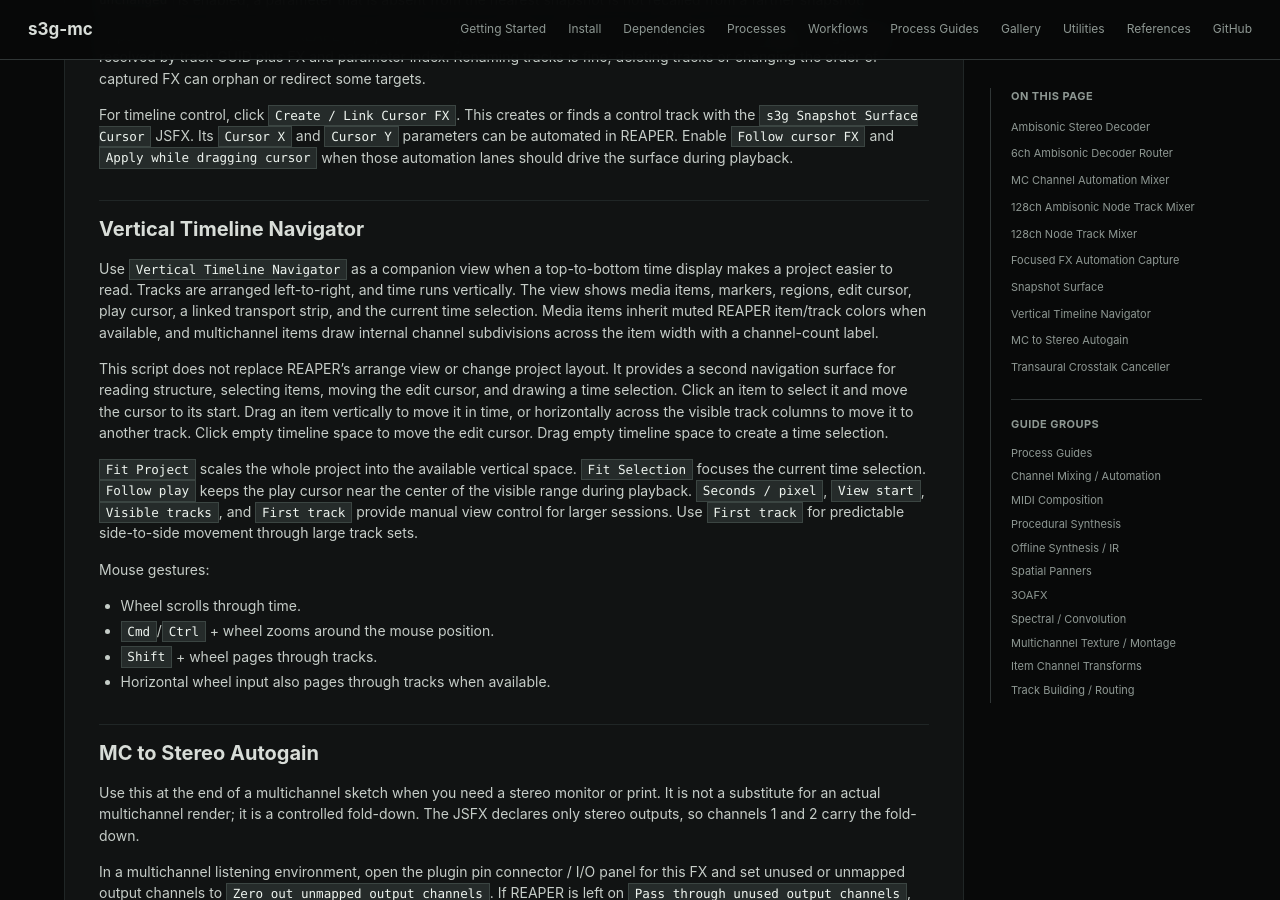
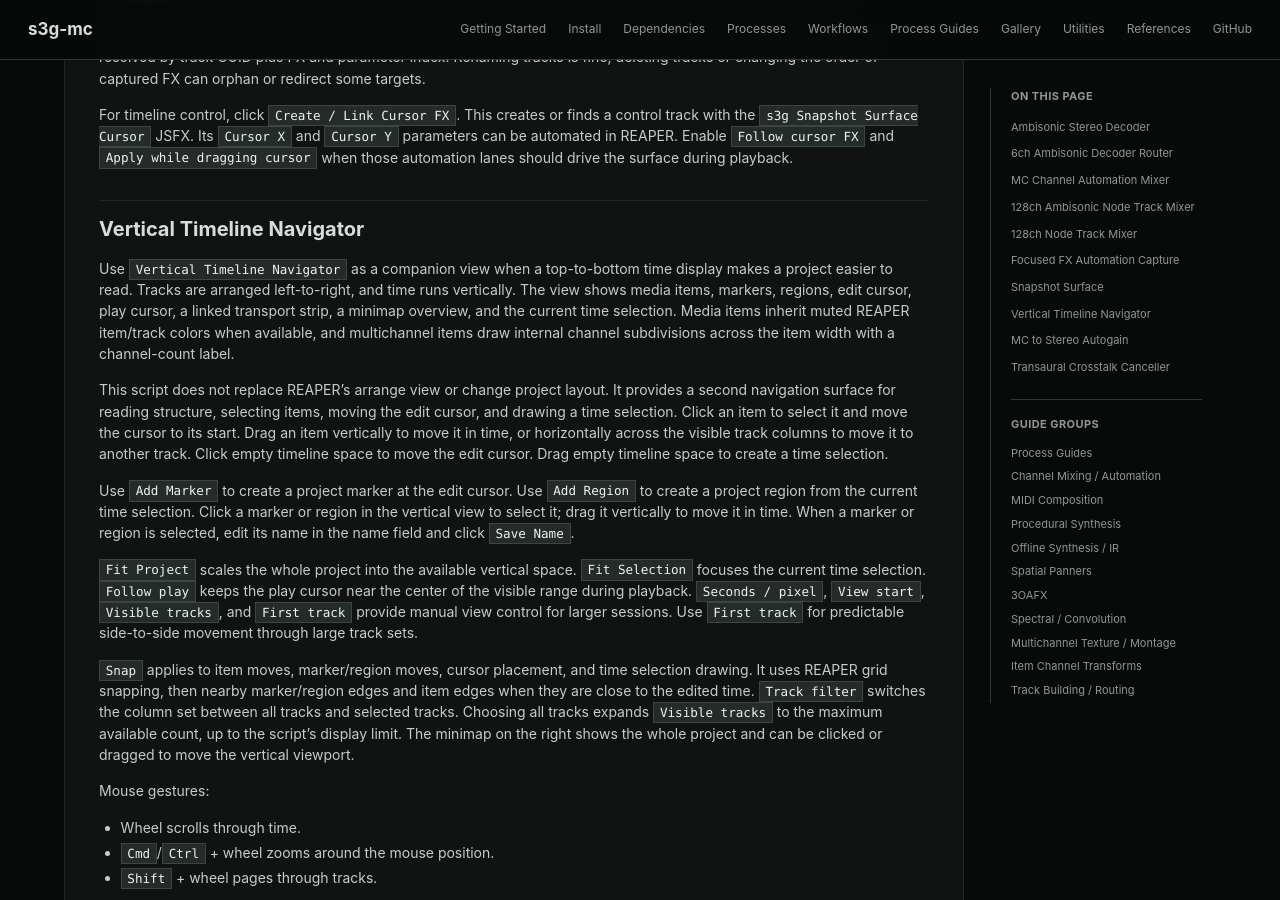
Before and after one commit to s3g/s3g-mc, a Jekyll site: the page built from docs/process-guides-channel-mixing.md, in a window 1280 px wide and 900 px high, scrolled down 4678 px. Built offline with Jekyll 4.4.1, drawn with Linux system fonts in a browser that asks for light colours.

Commit message:
vertical nav

```diff
--- a/docs/process-guides-channel-mixing.md
+++ b/docs/process-guides-channel-mixing.md
@@ -323,10 +323,10 @@ surface during playback.
 Use `Vertical Timeline Navigator` as a companion view when a top-to-bottom time
 display makes a project easier to read. Tracks are arranged left-to-right, and
 time runs vertically. The view shows media items, markers, regions, edit cursor,
-play cursor, a linked transport strip, and the current time selection. Media
-items inherit muted REAPER item/track colors when available, and multichannel
-items draw internal channel subdivisions across the item width with a
-channel-count label.
+play cursor, a linked transport strip, a minimap overview, and the current time
+selection. Media items inherit muted REAPER item/track colors when available,
+and multichannel items draw internal channel subdivisions across the item width
+with a channel-count label.
 
 This script does not replace REAPER's arrange view or change project layout. It
 provides a second navigation surface for reading structure, selecting items,
@@ -336,6 +336,12 @@ or horizontally across the visible track columns to move it to another track.
 Click empty timeline space to move the edit cursor. Drag empty timeline space
 to create a time selection.
 
+Use `Add Marker` to create a project marker at the edit cursor. Use `Add
+Region` to create a project region from the current time selection. Click a
+marker or region in the vertical view to select it; drag it vertically to move
+it in time. When a marker or region is selected, edit its name in the name
+field and click `Save Name`.
+
 `Fit Project` scales the whole project into the available vertical space.
 `Fit Selection` focuses the current time selection. `Follow play` keeps the
 play cursor near the center of the visible range during playback. `Seconds /
@@ -343,12 +349,19 @@ pixel`, `View start`, `Visible tracks`, and `First track` provide manual view
 control for larger sessions. Use `First track` for predictable side-to-side
 movement through large track sets.
 
+`Snap` applies to item moves, marker/region moves, cursor placement, and time
+selection drawing. It uses REAPER grid snapping, then nearby marker/region
+edges and item edges when they are close to the edited time. `Track filter`
+switches the column set between all tracks and selected tracks. Choosing all
+tracks expands `Visible tracks` to the maximum available count, up to the
+script's display limit. The minimap on the right shows the whole project and
+can be clicked or dragged to move the vertical viewport.
+
 Mouse gestures:
 
 - Wheel scrolls through time.
 - `Cmd`/`Ctrl` + wheel zooms around the mouse position.
 - `Shift` + wheel pages through tracks.
-- Horizontal wheel input also pages through tracks when available.
 
 
 
```
Also changed, not shown: docs/tools.md (+4 -3 lines), README.md, 1 other file.
